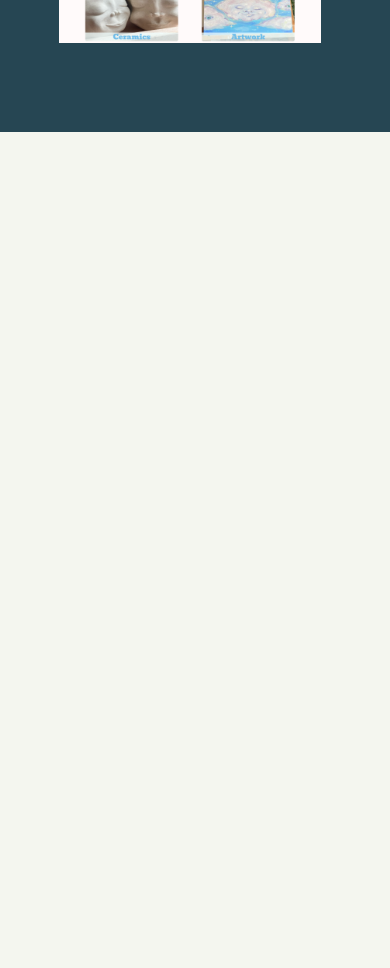
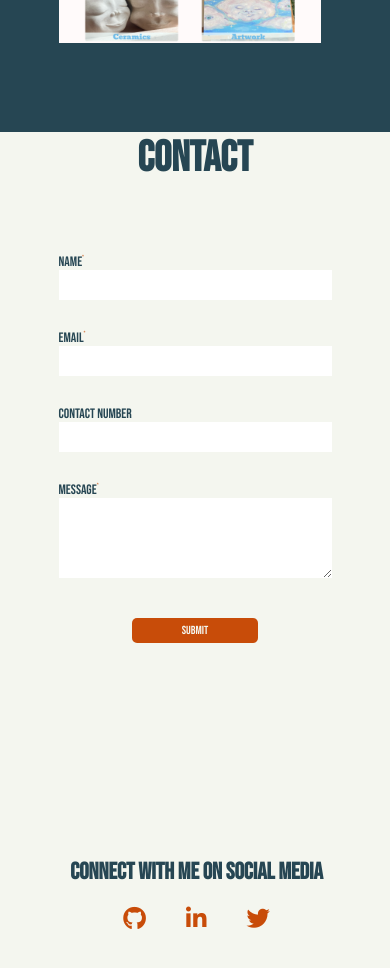
Before and after one commit to DevSteg/j-stephens, a React (Create React App) app: page / in a window 390 px wide. Shown: the part 2400-3368 px from the top of the page. Before the commit the page ends 2532 px from the top, so only its background shows below. Built offline with nearby package versions, Linux system fonts and the light colour scheme.

Commit message:
Add contact page/component
- Add contact component
- Add contact-form coponent
- Add functionality to contact form using emailjs
- Add contact-form coponent to contact component
- Add contact component to App.js
- Style cotact page/component and make responsive

```diff
--- a/src/App.js
+++ b/src/App.js
@@ -3,6 +3,7 @@ import { Nav } from "./components/Nav";
 import { Landing } from "./components/Landing";
 import { About } from "./components/About";
 import { Projects } from "./components/Projects";
+import { Contact } from "./components/Contact";
 
 function App() {
 	return (
@@ -14,6 +15,7 @@ function App() {
 				<Landing />
 				<About />
 				<Projects />
+				<Contact />
 			</main>
 		</div>
 	);
--- /dev/null
+++ b/src/components/Contact.js
@@ -0,0 +1,35 @@
+import React from "react";
+import "../styles/_contact.scss";
+import { ContactForm } from "./ContactForm";
+import { Link } from "react-scroll/modules";
+
+export const Contact = () => {
+	return (
+		<section>
+			<article className="green-roll mob-color">
+				<h1 className="sect-title" id="contact">
+					Contact
+				</h1>
+				<ContactForm />
+			</article>
+			<aside className="contact-aside">
+				<h2>Connect with me on Social media</h2>
+				<div className="contact-social">
+					<Link
+						className="contact-link"
+						href="https://github.com/DevSteg"
+						target="_blank"
+					>
+						<i className="fab fa-github"></i>
+					</Link>
+					<Link className="contact-link">
+						<i className="fab fa-linkedin-in"></i>
+					</Link>
+					<Link className="contact-link">
+						<i className="fab fa-twitter"></i>
+					</Link>
+				</div>
+			</aside>
+		</section>
+	);
+};
--- /dev/null
+++ b/src/components/ContactForm.js
@@ -0,0 +1,61 @@
+import React, { useRef, useState } from "react";
+import emailjs from "@emailjs/browser";
+
+export const ContactForm = () => {
+	const form = useRef();
+	const [status, setStatus] = useState("Submit");
+
+	const handleSubmit = (e) => {
+		e.preventDefault();
+		setStatus("Sending...");
+
+		emailjs
+			.sendForm(
+				process.env.REACT_APP_SERVICE_ID,
+				process.env.REACT_APP_TEMPLATE_ID,
+				form.current,
+				process.env.REACT_APP_USER_ID
+			)
+			.then(
+				(result) => {
+					setStatus("Submit");
+					alert("Message Sent");
+					console.log(result.text);
+				},
+				(error) => {
+					setStatus("Submit");
+					alert("Error sending message, Please try again");
+					console.log(error.text);
+				}
+			);
+	};
+	return (
+		<form ref={form} onSubmit={handleSubmit} className="contact-form">
+			<div className="form-div">
+				<label htmlFor="name">
+					Name <span>*</span>
+				</label>
+				<input type="text" id="name" name="user_name" required />
+			</div>
+			<div className="form-div">
+				<label htmlFor="email">
+					Email <span>*</span>
+				</label>
+				<input type="email" id="email" name="user_email" required />
+			</div>
+			<div className="form-div">
+				<label htmlFor="contact-num">Contact Number </label>
+				<input type="number" id="contact-num" name="user_number" />
+			</div>
+			<div className="form-div">
+				<label htmlFor="message">
+					Message <span>*</span>
+				</label>
+				<textarea id="message" name="message" required />
+			</div>
+			<button type="submit" className="submit-btn">
+				{status}
+			</button>
+		</form>
+	);
+};
--- /dev/null
+++ b/src/styles/_contact.scss
@@ -0,0 +1,99 @@
+@use "./variables" as *;
+@use "./mixins" as *;
+
+.contact-form {
+	display: flex;
+	flex-direction: column;
+	justify-content: center;
+	align-items: center;
+	width: 100%;
+	margin-top: 40px;
+}
+
+.form-div {
+	width: 70%;
+	display: flex;
+	flex-direction: column;
+	margin-top: 30px;
+	label {
+		color: $textColourWhite;
+		font-size: 2.2vw;
+		@media screen and (max-width: $large) {
+			color: $backgroundGreen;
+			font-size: 3.5vw;
+		}
+		span {
+			font-size: 1.2vw;
+			color: $orangeBtn;
+			position: absolute;
+		}
+	}
+	input {
+		width: 100%;
+		height: 30px;
+		border: none;
+	}
+	textarea {
+		height: 80px;
+		border: none;
+	}
+}
+
+.submit-btn {
+	font-size: 1.5vw;
+	background-color: #c84c09;
+	margin-top: 40px;
+	padding: 5px 50px;
+	border-radius: 5px;
+	color: $textColourWhite;
+	border: none;
+	cursor: pointer;
+	&:hover,
+	&:focus {
+		background-color: #9b3904;
+		box-shadow: 0 0.5em 0.5em -0.4em #181d27;
+		transform: translateY(-0.05em);
+	}
+	@media screen and (max-width: $large) {
+		font-size: 3vw;
+	}
+}
+
+.contact-aside {
+	@include flexCenter();
+	@include flexDirection(column);
+	margin: auto;
+	font-size: 1.8vw;
+	color: $backgroundGreen;
+	@media screen and (max-width: $large) {
+		position: absolute;
+		bottom: 20%;
+		left: 25%;
+		font-size: 3vw;
+	}
+	@media screen and (max-width: $small) {
+		font-size: 4vw;
+		bottom: 5%;
+		left: 18%;
+	}
+}
+
+.contact-social {
+	margin-top: 50px;
+	@media screen and (max-width: $large) {
+		margin-top: 20px;
+	}
+}
+
+.contact-link {
+	font-size: 3vw;
+	margin: auto 20px;
+	color: $orangeBtn;
+	cursor: pointer;
+	@media screen and (max-width: $large) {
+		font-size: 5vw;
+	}
+	@media screen and (max-width: $small) {
+		font-size: 6vw;
+	}
+}
```
